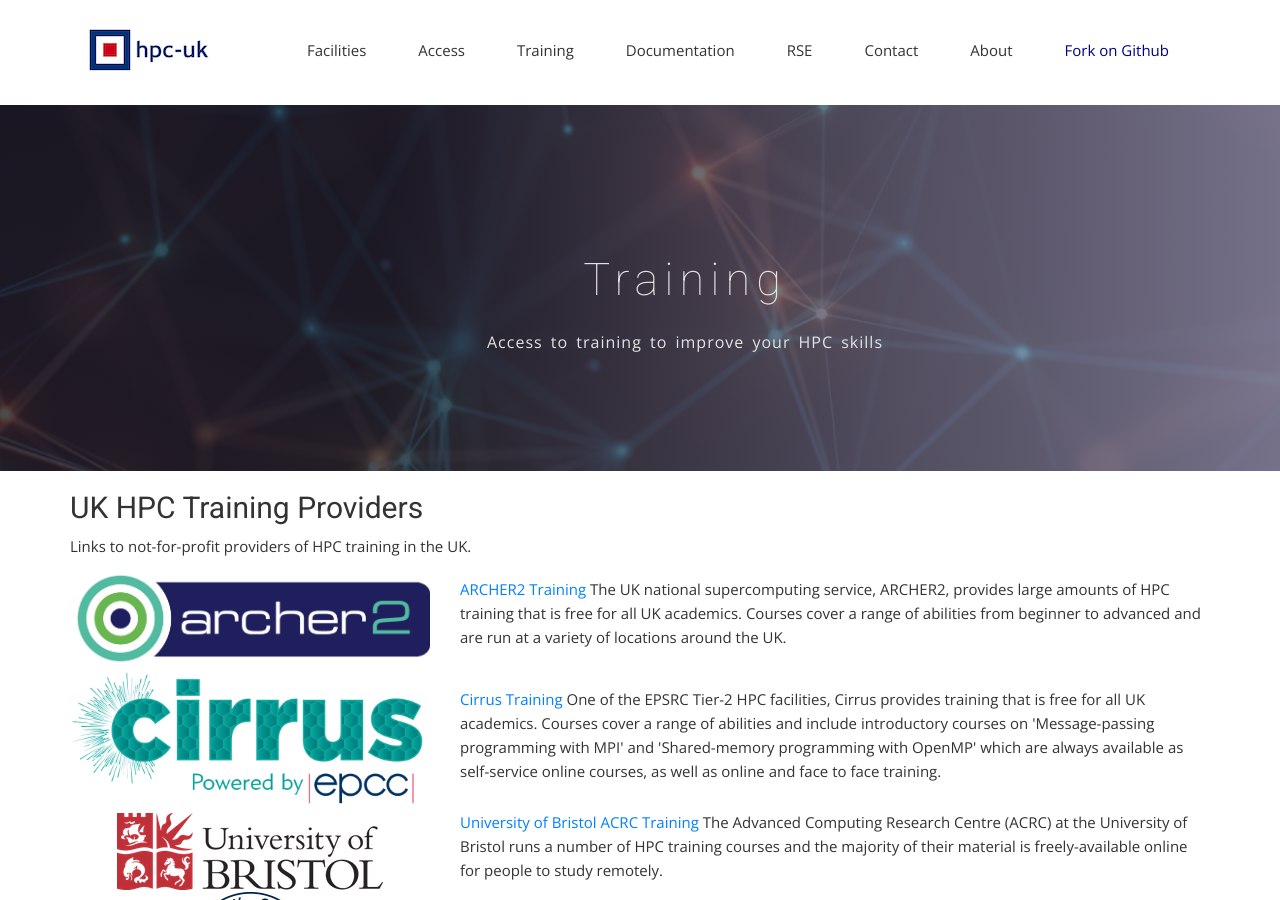
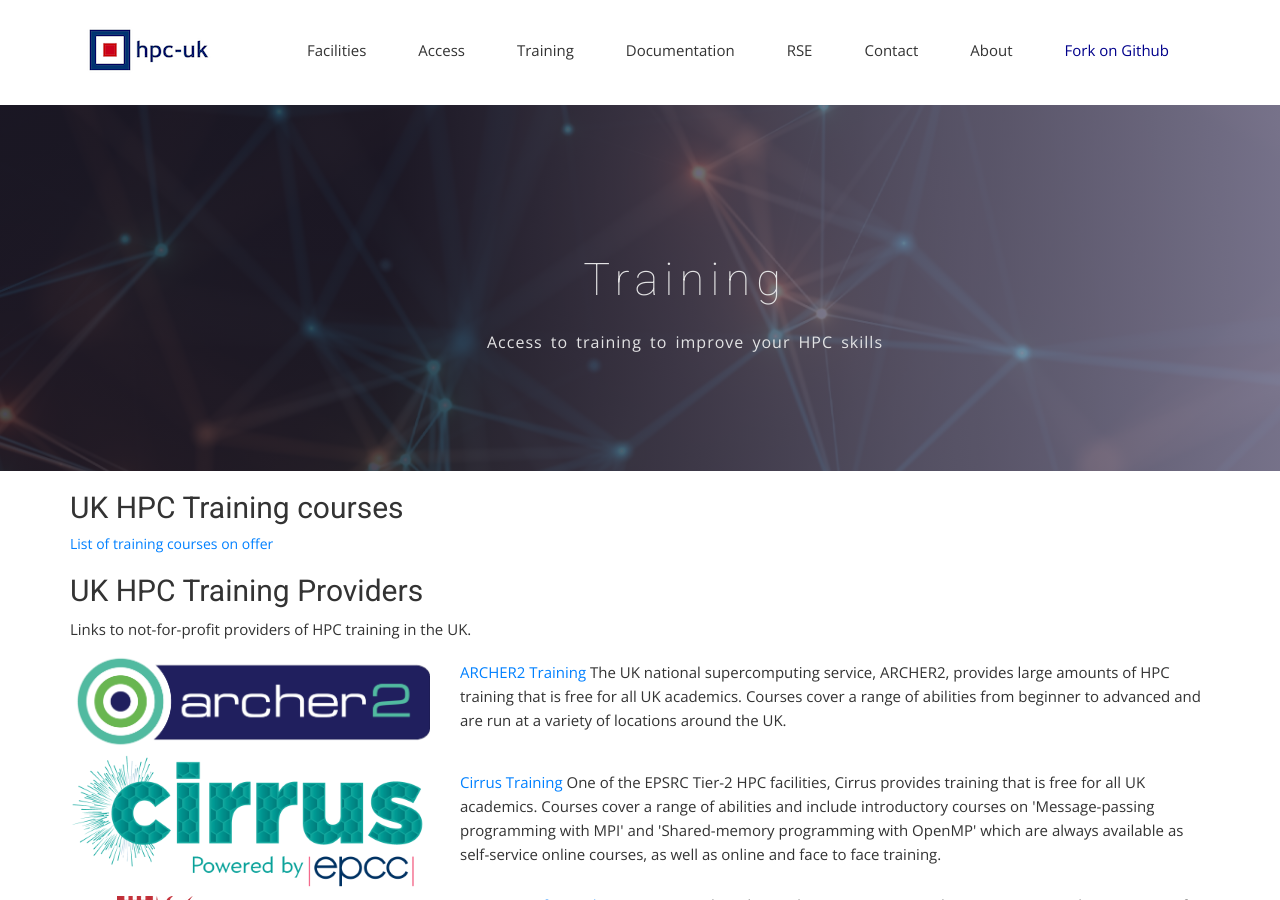
Before and after one commit to hpc-uk/hpcuk-website, a Jekyll site: the page built from training/index.html, in a window 1280 px wide and 900 px high. Built offline with Jekyll 4.4.1, drawn with Linux system fonts in a browser that asks for light colours; nearby versions of some CDN libraries; some web fonts are replaced.

Commit message:
Add link to course page

```diff
--- a/training/index.html
+++ b/training/index.html
@@ -3,6 +3,11 @@
 title: Training
 summary: Access to training to improve your HPC skills
 ---
+
+<h2>UK HPC Training courses</h2>
+
+<a href="courses">List of training courses on offer</a>
+
 
 <h2>UK HPC Training Providers</h2>
 
```
